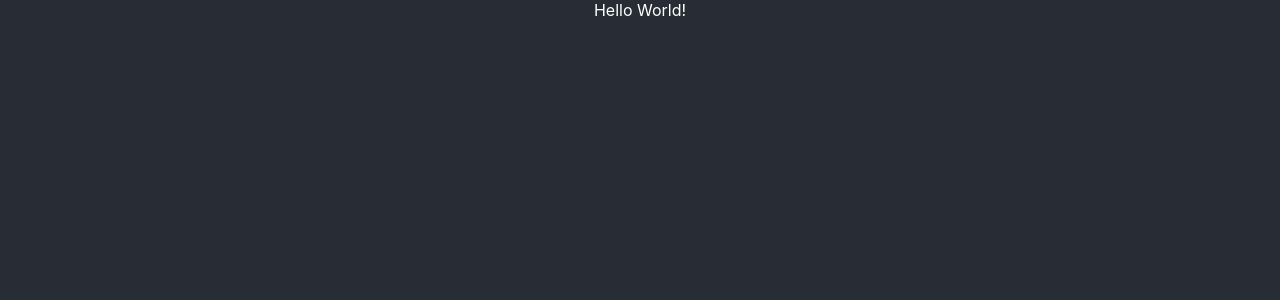
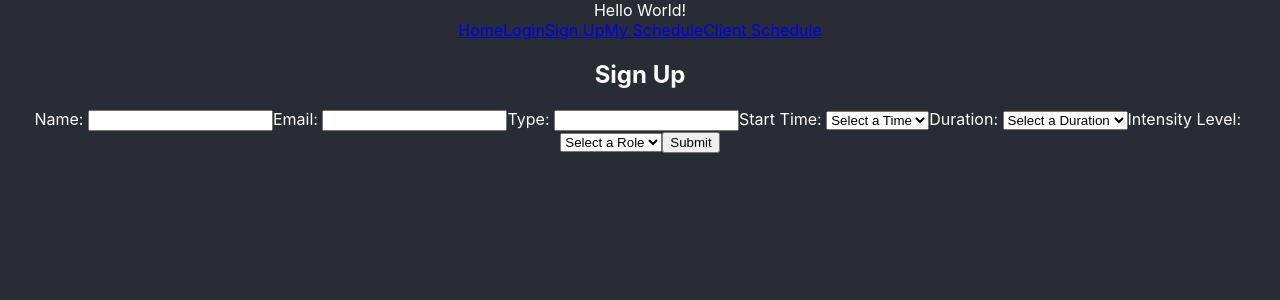
Before and after one commit to BW-AnywhereFitness/FE, a React (Create React App) app in the folder fitness-anywhere/: page /signup in a window 1280 px wide. Shown: the top 300 px of the page. Built offline with nearby package versions, Linux system fonts and the light colour scheme.

Commit message:
use state and routing

```diff
--- a/fitness-anywhere/package.json
+++ b/fitness-anywhere/package.json
@@ -10,7 +10,8 @@
     "react": "^16.13.1",
     "react-dom": "^16.13.1",
     "react-router-dom": "^5.1.2",
-    "react-scripts": "3.4.1"
+    "react-scripts": "3.4.1",
+    "yup": "^0.28.4"
   },
   "scripts": {
     "start": "react-scripts start",
--- a/fitness-anywhere/src/App.js
+++ b/fitness-anywhere/src/App.js
@@ -1,10 +1,32 @@
 import React from 'react';
 import './App.css';
+import { Route, Link } from 'react-router-dom'
+import Form from './Component/form'
 
 function App() {
   return (
     <div className="App">
       Hello World!
+      <nav>
+      <Link to="/">
+      Home
+      </Link>
+      <Link to="/login">
+      Login
+      </Link>
+      <Link to="/signup">
+      Sign Up
+      </Link>
+      <Link to="/myschedule">
+      My Schedule
+      </Link>
+      <Link to="/clientschedule">
+      Client Schedule
+      </Link>
+      <Route exact path ='/signup'>
+        <Form></Form>
+      </Route>
+      </nav>
     </div>
   );
 }
--- /dev/null
+++ b/fitness-anywhere/src/Component/clientSchedule.js
@@ -0,0 +1,3 @@
+import React, { useState, useEffect } from 'react';
+import * as yup from 'yup';
+import axios from 'axios';
--- /dev/null
+++ b/fitness-anywhere/src/Component/form.js
@@ -0,0 +1,106 @@
+import React, { useState, useEffect } from 'react';
+import * as yup from 'yup';
+import axios from 'axios';
+
+function Form(props) {
+    const { onSubmit } = props;
+
+const formValues = {
+    name:"",
+    email:"",
+    type:"",
+    startTime:"",
+    duration:"",
+    level: "",
+    //location:"",
+   // noRegAttend:"",
+    //maxClass:"",
+}
+
+const [values, setValues] = useState(formValues)
+
+function onInputChange (event){
+setValues({
+    ...values,
+    [event.target.name]:event.target.value})
+    //console.log("event target name", [event.target.name], event.target.value)
+    console.log("values", values)
+}
+    return (
+        <form>
+            <h2>Sign Up</h2>
+
+            <label>
+                Name:&nbsp;
+                <input
+                    name='name'
+                    value={values.name}
+                    onChange={onInputChange}
+                />
+            </label>
+
+            <label>
+                Email:&nbsp;
+                <input
+                    name='email'
+                    value={values.email}
+                    onChange={onInputChange}
+                />
+            </label>
+
+            <label>
+                Type:&nbsp;
+                <input
+                    name='type'
+                    value={values.type}
+                    onChange={onInputChange}
+                />
+            </label>
+            <label>
+                Start Time:&nbsp;
+                <select
+                    name='startTime'
+                    value={values.startTime}
+                    onChange={onInputChange}
+                >
+                    <option>Select a Time</option>
+                    <option value='Morning'>Morning</option>
+                    <option value='Afternoon'>Afternoon</option>
+                    <option value='Evening'>Evening</option>
+            </select>
+            </label>
+
+            <label>
+                Duration:&nbsp;
+                <select
+                    name='duration'
+                    value={values.duration}
+                    onChange={onInputChange}
+                >
+                    <option>Select a Duration</option>
+                    <option value='fifteen'>15 Minutes</option>
+                    <option value='thirty'>30 Minutes</option>
+                    <option value='fortyfive'>45 Minutes</option>
+                </select>
+            </label>
+
+            <label>
+                Intensity Level:&nbsp;
+                <select
+                    name='level'
+                    value={values.level}
+                    onChange={onInputChange}
+                >
+                    <option>Select a Role</option>
+                    <option value='Low'>Low</option>
+                    <option value='Moderate'>Moderate</option>
+                    <option value='Vigorous'>Vigorous</option>
+                </select>
+            </label>
+
+            <button className='submit' onClick={onSubmit}>Submit</button>
+        </form>
+    );
+}
+
+export default Form;
--- /dev/null
+++ b/fitness-anywhere/src/Component/login.js
@@ -0,0 +1,3 @@
+import React, { useState, useEffect } from 'react';
+import * as yup from 'yup';
+import axios from 'axios';
--- /dev/null
+++ b/fitness-anywhere/src/Component/mySchedule.js
@@ -0,0 +1,3 @@
+import React, { useState, useEffect } from 'react';
+import * as yup from 'yup';
+import axios from 'axios';
```
Also changed, not shown: 1 other file (tests, documents, lock files or other folders).
